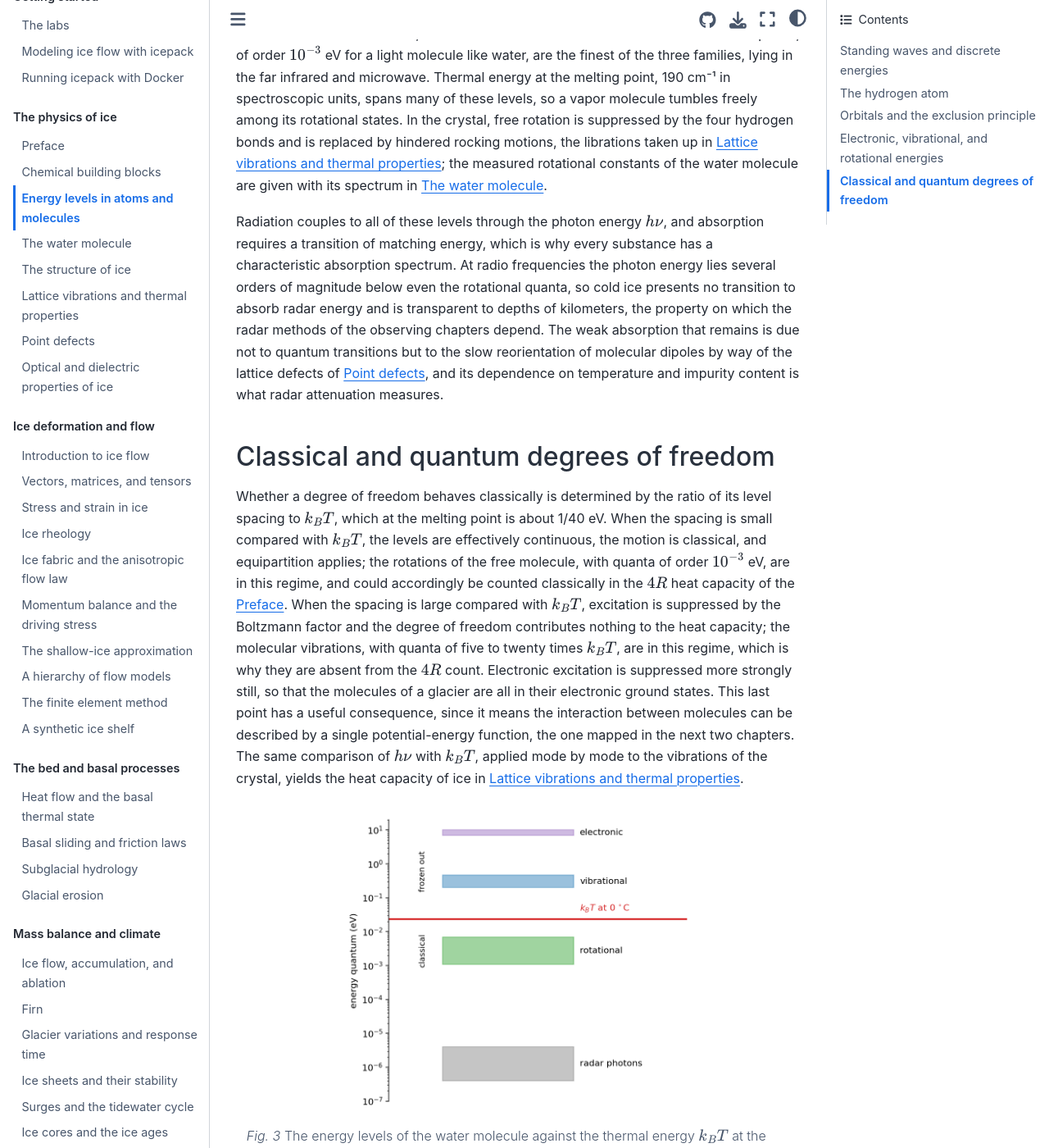
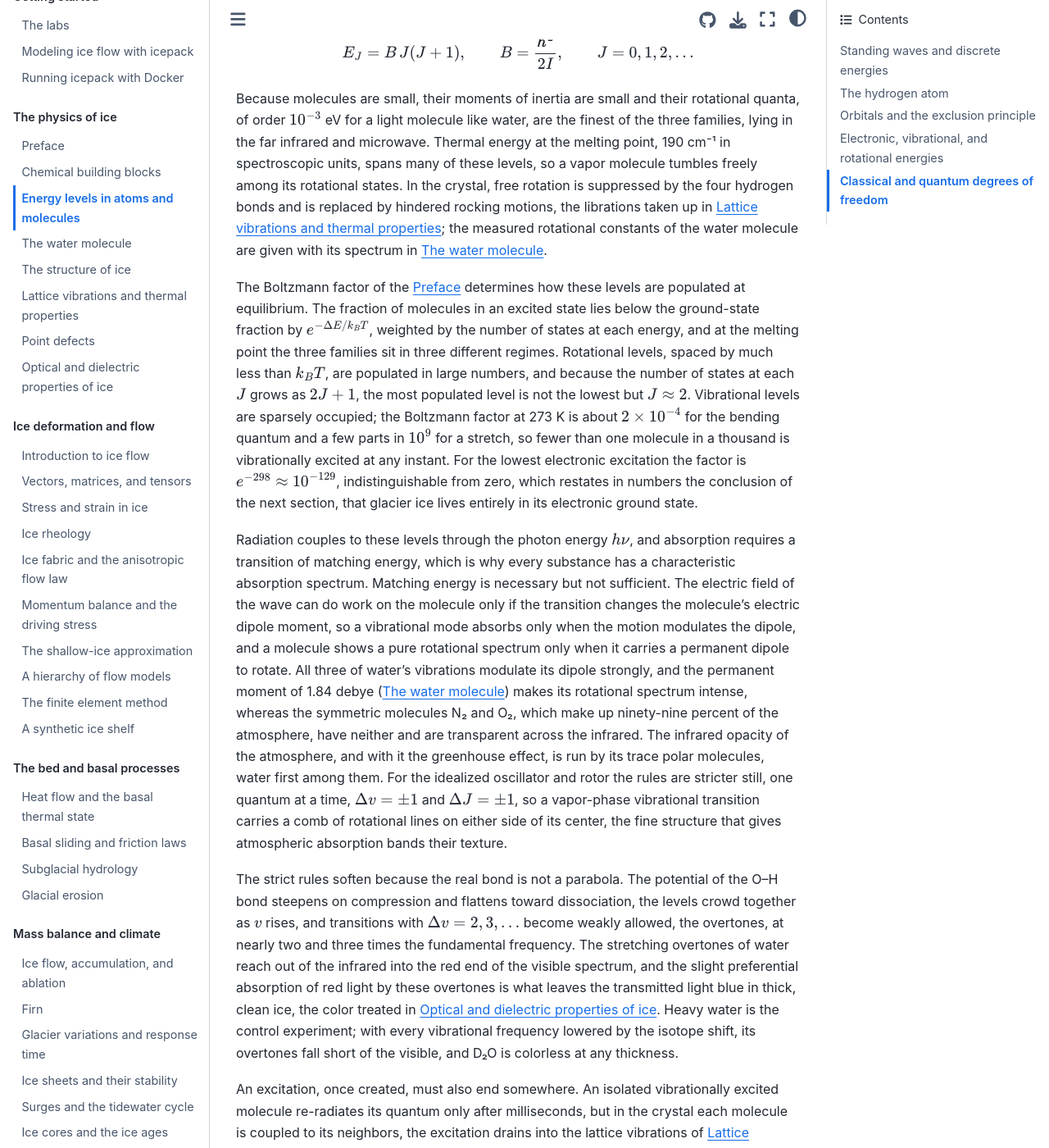
Before and after one commit to rice-glaciology/glaciology-book, a Jupyter Book: the page built from sections/foundations/energy-levels.md, in a window 1280 px wide and 1400 px high, scrolled down 4908 px. Shown: the whole window at 82% size. Built offline with Jupyter Book 1.0.4 settings and Sphinx 7.4.7 and the Sphinx Book theme 1.1.4, drawn with Linux system fonts in a browser that asks for light colours; pages that are not in the unit, such as notebooks, are missing from menus; cross-references to code outside the pages are shown as plain code; some of the changed text lies outside the part shown.

Commit message:
Foundations background chapters

````diff
--- a/sections/foundations/energy-levels.md
+++ b/sections/foundations/energy-levels.md
@@ -52,9 +52,9 @@
 
 ## Electronic, vibrational, and rotational energies
 
-Molecules also possess internal energy levels including elctronic excitation, vibration and rotation {cite}`herzberg1945`.
+Molecules also possess internal energy levels of three kinds, electronic excitation, vibration, and rotation {cite}`herzberg1945`.
 
-Electron excitations are associated with the electron distribution around the moleucule. For water these levels cost several electron volts, as the hydrogen-atom scale would suggest, and lie in the ultraviolet part of the light spectrum. This section develops the general results for the other two kinds, vibration and rotation; their application to the measured spectrum of the water molecule is made in {doc}`water-molecule`.
+Electronic excitations are rearrangements of the electron distribution itself, the promotion of an electron from one of the filled orbitals above to an empty one. Because the orbital energies are set by the hydrogen-atom scale, these excitations cost several electron volts; the lowest in water lies near 7 eV, in the far ultraviolet, and the visible spectrum, at 1.6 to 3.1 eV, falls in the gap below it, which is why pure water and clear ice transmit visible light. The details of water's electronic spectrum are given in {doc}`water-molecule`. This section develops the general results for the other two kinds of excitation, and then the rules that govern how radiation drives all three.
 
 Vibrational levels are described by the harmonic oscillator, the second exactly solvable problem the book needs. Near the bottom of any potential well the potential is approximately parabolic, $V \approx \tfrac{1}{2}k x^2$ with $k$ the curvature or force constant, and a mass $\mu$ oscillating in such a well has the energy levels
 
@@ -80,7 +80,15 @@
 
 Because molecules are small, their moments of inertia are small and their rotational quanta, of order $10^{-3}$ eV for a light molecule like water, are the finest of the three families, lying in the far infrared and microwave. Thermal energy at the melting point, 190 cm⁻¹ in spectroscopic units, spans many of these levels, so a vapor molecule tumbles freely among its rotational states. In the crystal, free rotation is suppressed by the four hydrogen bonds and is replaced by hindered rocking motions, the librations taken up in {doc}`lattice-dynamics`; the measured rotational constants of the water molecule are given with its spectrum in {doc}`water-molecule`.
 
-Radiation couples to all of these levels through the photon energy $h\nu$, and absorption requires a transition of matching energy, which is why every substance has a characteristic absorption spectrum. At radio frequencies the photon energy lies several orders of magnitude below even the rotational quanta, so cold ice presents no transition to absorb radar energy and is transparent to depths of kilometers, the property on which the radar methods of the observing chapters depend. The weak absorption that remains is due not to quantum transitions but to the slow reorientation of molecular dipoles by way of the lattice defects of {doc}`point-defects`, and its dependence on temperature and impurity content is what radar attenuation measures.
+The Boltzmann factor of the {doc}`preface` determines how these levels are populated at equilibrium. The fraction of molecules in an excited state lies below the ground-state fraction by $e^{-\Delta E/k_B T}$, weighted by the number of states at each energy, and at the melting point the three families sit in three different regimes. Rotational levels, spaced by much less than $k_B T$, are populated in large numbers, and because the number of states at each $J$ grows as $2J+1$, the most populated level is not the lowest but $J \approx 2$. Vibrational levels are sparsely occupied; the Boltzmann factor at 273 K is about $2\times10^{-4}$ for the bending quantum and a few parts in $10^9$ for a stretch, so fewer than one molecule in a thousand is vibrationally excited at any instant. For the lowest electronic excitation the factor is $e^{-298} \approx 10^{-129}$, indistinguishable from zero, which restates in numbers the conclusion of the next section, that glacier ice lives entirely in its electronic ground state.
+
+Radiation couples to these levels through the photon energy $h\nu$, and absorption requires a transition of matching energy, which is why every substance has a characteristic absorption spectrum. Matching energy is necessary but not sufficient. The electric field of the wave can do work on the molecule only if the transition changes the molecule's electric dipole moment, so a vibrational mode absorbs only when the motion modulates the dipole, and a molecule shows a pure rotational spectrum only when it carries a permanent dipole to rotate. All three of water's vibrations modulate its dipole strongly, and the permanent moment of 1.84 debye ({doc}`water-molecule`) makes its rotational spectrum intense, whereas the symmetric molecules N₂ and O₂, which make up ninety-nine percent of the atmosphere, have neither and are transparent across the infrared. The infrared opacity of the atmosphere, and with it the greenhouse effect, is run by its trace polar molecules, water first among them. For the idealized oscillator and rotor the rules are stricter still, one quantum at a time, $\Delta v = \pm 1$ and $\Delta J = \pm 1$, so a vapor-phase vibrational transition carries a comb of rotational lines on either side of its center, the fine structure that gives atmospheric absorption bands their texture.
+
+The strict rules soften because the real bond is not a parabola. The potential of the O–H bond steepens on compression and flattens toward dissociation, the levels crowd together as $v$ rises, and transitions with $\Delta v = 2, 3, \ldots$ become weakly allowed, the overtones, at nearly two and three times the fundamental frequency. The stretching overtones of water reach out of the infrared into the red end of the visible spectrum, and the slight preferential absorption of red light by these overtones is what leaves the transmitted light blue in thick, clean ice, the color treated in {doc}`optical-properties`. Heavy water is the control experiment; with every vibrational frequency lowered by the isotope shift, its overtones fall short of the visible, and D₂O is colorless at any thickness.
+
+An excitation, once created, must also end somewhere. An isolated vibrationally excited molecule re-radiates its quantum only after milliseconds, but in the crystal each molecule is coupled to its neighbors, the excitation drains into the lattice vibrations of {doc}`lattice-dynamics` within picoseconds, and absorbed radiation becomes heat essentially where it lands. The same coupling broadens the sharp lines of the vapor into the wide bands of the solid, which is why the spectroscopy of ice reads the bonding environment of the crystal rather than the states of single molecules.
+
+At the opposite end of the spectrum the photon energy can be too small for any transition at all. At radio frequencies it lies several orders of magnitude below even the rotational quanta, so cold ice presents no transition to absorb radar energy and is transparent to depths of kilometers, the property on which the radar methods of the observing chapters depend. The weak absorption that remains is due not to quantum transitions but to the slow reorientation of molecular dipoles by way of the lattice defects of {doc}`point-defects`, and its dependence on temperature and impurity content is what radar attenuation measures.
 
 ## Classical and quantum degrees of freedom
 
@@ -121,4 +129,4 @@
 **(c)** Solving $E_1 = 0.45$ eV for $L$ with the proton mass gives $L \approx 0.02$ nm. The covalent bond confines its proton to a region roughly a tenth the size of the molecule, which is why the vibrational quanta are large enough to freeze out despite the proton's mass.
 ```
 
-In sum, energies come in discrete levels because confined waves admit only discrete patterns; the hydrogen atom sets the angstrom and electron-volt scales of atomic physics and supplies, through its degeneracies and the exclusion principle, the shell capacities of chemistry; the harmonic oscillator and rigid rotor describe molecular vibration and rotation and give quantitative meaning to the zero-point energy and the isotope shift; and the comparison of level spacing with $k_B T$ separates the classical degrees of freedom from the frozen ones. The next chapter applies these results to the water molecule itself.
+In sum, energies come in discrete levels because confined waves admit only discrete patterns; the hydrogen atom sets the angstrom and electron-volt scales of atomic physics and supplies, through its degeneracies and the exclusion principle, the shell capacities of chemistry; the harmonic oscillator and rigid rotor describe molecular vibration and rotation and give quantitative meaning to the zero-point energy and the isotope shift; radiation drives only the transitions on which a changing dipole moment gives it a handle; and the comparison of level spacing with $k_B T$ separates the classical degrees of freedom from the frozen ones. The next chapter applies these results to the water molecule itself.
````
